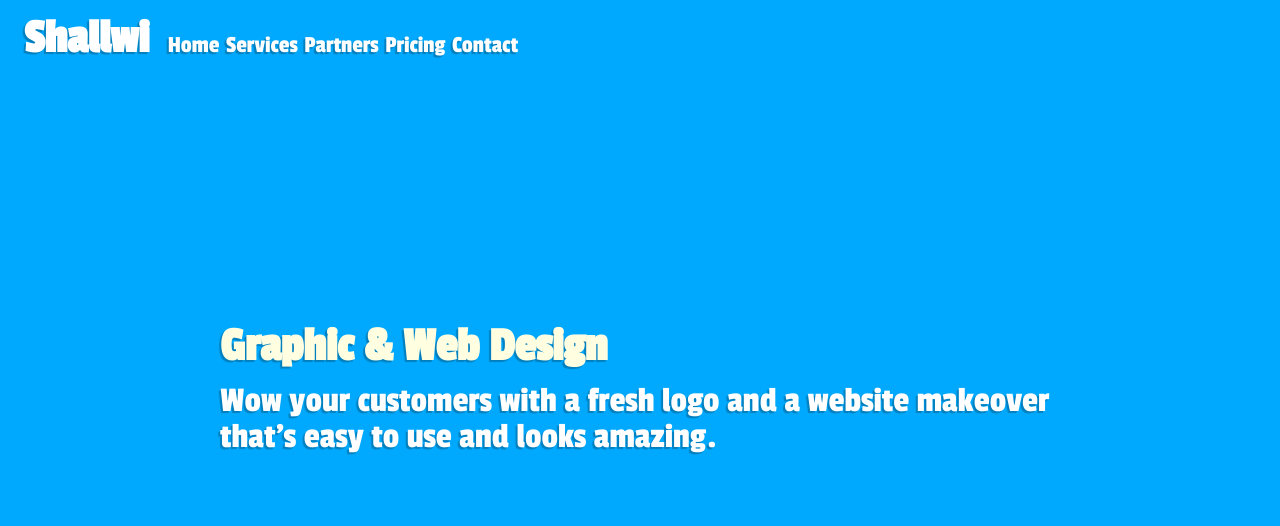
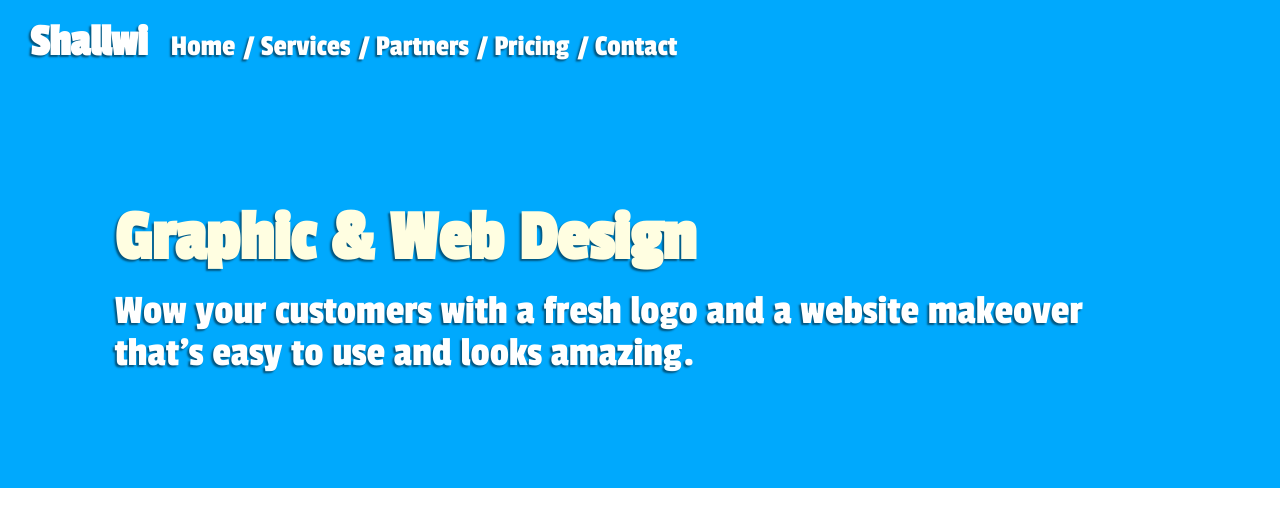
Before and after one commit to bcmdr/shallwi-site-parcel, a website: page src/index.html in a window 1280 px wide. Drawn offline with Linux system fonts and the light colour scheme.

Commit message:
update css

```diff
--- a/package.json
+++ b/package.json
@@ -4,6 +4,7 @@
   "description": "A static landing page for shallwi.co built with HTML, CSS, JS, and Parcel.",
   "main": "index.js",
   "scripts": {
+    "dev": "parcel src/index.html",
     "test": "echo \"Error: no test specified\" && exit 1"
   },
   "repository": {
--- a/src/css/index.css
+++ b/src/css/index.css
@@ -1,22 +1,25 @@
-@import './remedy.css';
+/* -- Global -- */
 
-/* -- Global -- */
+*, ::before, ::after {
+    box-sizing: border-box;
+    -webkit-font-smoothing: antialiased;
+    -moz-osx-font-smoothing: grayscale;
+}
 
 :root {
     --main-bg-blue: #00A9FD;
     --hero-h2-yellow: #FFFEE1;
     --display-font-family: 'Passion One', sans-serif;
-    --display-text-shadow: -2px 2px 1px rgba(0, 0, 0, 0.25);
-    font-size: 24px;
-}
-
-* {
-    -webkit-font-smoothing: antialiased;
-    -moz-osx-font-smoothing: grayscale;
+    --display-text-shadow: -2px 2px 2px rgba(0, 0, 0, 0.5);
+    /* Scale font size for any screen size. https://css-tricks.com/books/volume-i/scale-typography-screen-size/*/
+    /* font-size: calc([minimum size] + ([maximum size] - [minimum size]) * ((100vw - [minimum viewport width]) / ([maximum viewport width] - [minimum viewport width]))); */
+    font-size: calc(24px + (32 - 24) * ((100vw - 300px) / (1600 - 300)));
+    line-height: calc(1.3em + (1.5 - 1.2) * ((100vw - 300px)/(1600 - 300)));
 }
 
 body {
-    background: var(--main-bg-blue);
+    margin: 0;
+    color: white;
     font-family: sans-serif;
 }
 
@@ -26,18 +29,22 @@ h1, nav li, .hero h2, .hero h2+p, .hero button {
 }
 
 header {
-    padding: 0.5rem 1rem;
+    background: var(--main-bg-blue);
+    padding: 0.75rem 1rem;
     color: white;
 }
 
-header>h1 {
+header h1 {
     margin: 0;
     margin-right: 0.5rem;
+    font-size: 1.5rem;
 }
 
-header>h1, header>nav, nav li {
+header .brand, header h1, header nav, nav li {
     display: inline-block;
 }
+
+/* -- Nav -- */
 
 nav>ul {
     list-style: none;
@@ -45,9 +52,14 @@ nav>ul {
     margin: 0;
 }
 
- main {
-    padding: 0.5rem 1rem;
- }
+nav li {
+    margin-right: 0;
+}
+
+nav li+li::before {
+    content: ' / '
+}
+
 
 /* -- Hero -- */
 
@@ -55,21 +67,24 @@ nav>ul {
     display: flex;
     align-items: center;
     justify-content: center;
-    min-height: 75vh;
+    min-height: 50vh;
+    background: var(--main-bg-blue);
+    padding: 0.5rem 1rem;
 }
 
 .hero__content {
-    max-width: 35em;
+    max-width: 35rem;
 }
 
 .hero h2 {
-    font-size: 2rem;
+    font-size: 2.4rem;
+    line-height: 2.4rem;
     color: var(--hero-h2-yellow);
 }
 
 .hero p {
-    font-size: 1.5rem;
-    line-height: 1.5rem;
+    font-size: 1.4rem;
+    line-height: 1.4rem;
     color: white;
 }
 
--- a/src/css/remedy.css
+++ /dev/null
@@ -1,59 +0,0 @@
-/* Source: https://github.com/mozdevs/cssremedy/blob/master/remedy.css */
-
-/* Switch to border-box for box-sizing. */
-
-*, ::before, ::after {
-    box-sizing: border-box;
-}
-
-body {
-    margin: 0;
-    /* Remove the tiny space around the edge of the page */
-}
-
-/* Switch to using rem units for typography. Fix line-height on headlines. */
-
-h1 {
-    /* Make all H1 large, remove nested-shrinking sizes. */
-    font-size: 2rem;
-    margin: 0.67em 0;
-}
-
-h2 {
-    font-size: 1.5rem;
-}
-
-h3 {
-    font-size: 1.17rem;
-}
-
-h4 {
-    font-size: 1.00rem;
-}
-
-h5 {
-    font-size: 0.83rem;
-}
-
-h6 {
-    font-size: 0.67rem;
-}
-
-h2, h3, h4, h5, h6 {
-    line-height: 1;
-}
-
-/* Improve readability */
-
-p, ul, ol, dl, address {
-    line-height: 1.5;
-}
-
-pre {
-    white-space: pre-wrap;
-    /* Overflow by default is bad. */
-}
-
-hr {
-    border: .5px solid;
-}
--- a/src/index.html
+++ b/src/index.html
@@ -8,7 +8,9 @@
     </head>
     <body>
         <header>
-            <h1>Shallwi</h1>
+            <div class="brand">
+                    <h1>Shallwi</h1>
+            </div>
             <nav>
                 <ul>
                     <li>Home</li>
```
